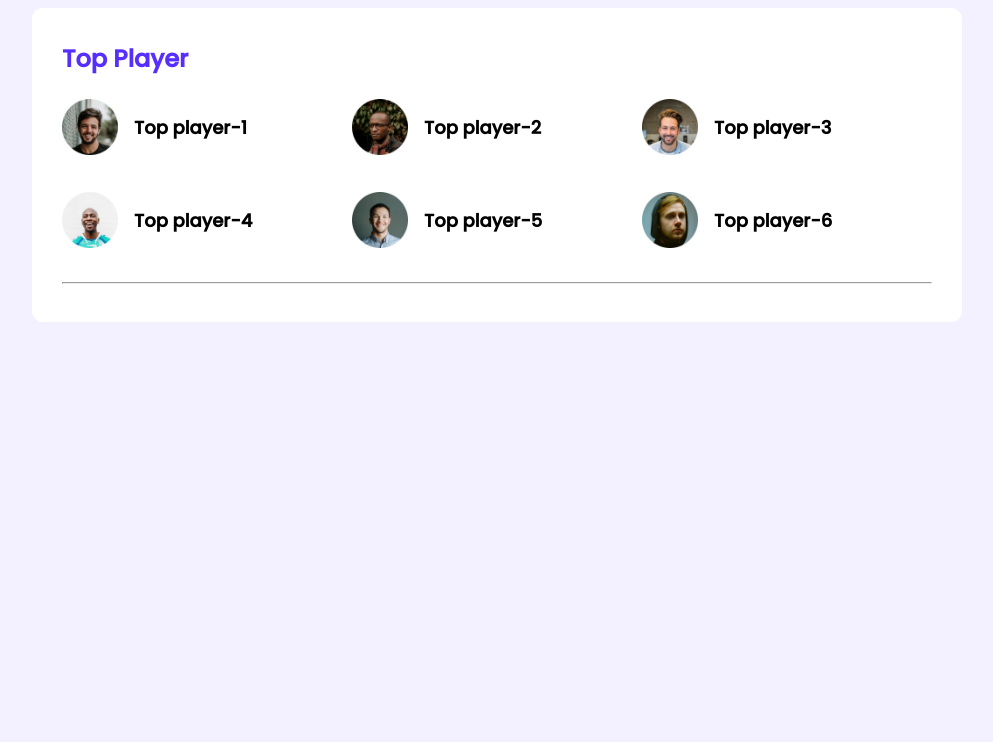
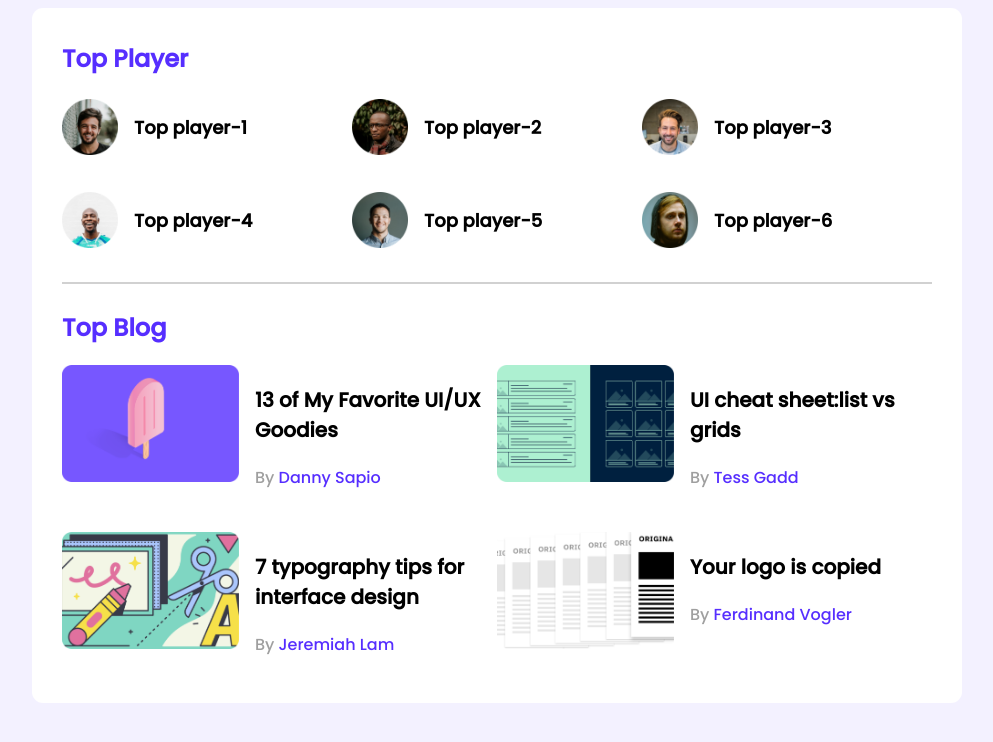
Before and after one commit to Mahin3712/leader-board-css, a plain HTML site: page index.html in a window 1280 px wide. Shown: the whole page, without its empty margins (143-1136 px from the left). Drawn offline with Linux system fonts and the light colour scheme.

Commit message:
second commit

```diff
--- a/index.html
+++ b/index.html
@@ -49,6 +49,47 @@
                 </div>
             </div>
             <hr>
+            <div class="top-blogs">
+                <h2 class="section-title">Top Blog </h2>
+            </div>
+            <div class="blogs">
+                <article class="blog">
+                    <div class="thumbnail">
+                        <img src="images/blogs/blog-1.png" alt="">
+                    </div>
+                    <div class="blog-info">
+                        <h3 class="blog-title">13 of My Favorite UI/UX Goodies</h3>
+                        <p class="blog-author">By <a href="">Danny Sapio</a> </p>
+                    </div>
+                </article>
+                <article class="blog">
+                    <div class="thumbnail">
+                        <img src="images/blogs/blog-2.png" alt="">
+                    </div>
+                    <div class="blog-info">
+                        <h3 class="blog-title">UI cheat sheet:list vs grids</h3>
+                        <p class="blog-author">By <a href="">Tess Gadd</a> </p>
+                    </div>
+                </article>
+                <article class="blog">
+                    <div class="thumbnail">
+                        <img src="images/blogs/blog-3.png" alt="">
+                    </div>
+                    <div class="blog-info">
+                        <h3 class="blog-title">7 typography tips for interface design</h3>
+                        <p class="blog-author">By <a href="">Jeremiah Lam</a> </p>
+                    </div>
+                </article>
+                <article class="blog">
+                    <div class="thumbnail">
+                        <img src="images/blogs/blog-4.png" alt="">
+                    </div>
+                    <div class="blog-info">
+                        <h3 class="blog-title">Your logo is copied</h3>
+                        <p class="blog-author">By <a href="">Ferdinand Vogler</a> </p>
+                    </div>
+                </article>
+            </div>
         </section>
     </main>
 </body>
--- a/styles/style.css
+++ b/styles/style.css
@@ -16,8 +16,9 @@ main{
     width: 870px;
     padding: 30px;
 }
-.hr{
+hr{
     border: 1px solid #D1D1D1;
+    margin-bottom: 26px;
 }
 /* top players style  */
 .top-players{
@@ -47,3 +48,34 @@ main{
     margin-left: 16px;
     font-size: 18px;
 }
+
+/* -------------
+top blog style
+--------------*/
+.blogs{
+    display: grid;
+    grid-template-columns: repeat(2, 1fr);
+    grid-row-gap: 26px;
+}
+.blog{
+    display: flex;
+}
+.blog img{
+    width: 177px;
+    height: 117px;
+}
+.blog-info{
+    margin-left: 16px;
+}
+.blog-title{
+    font-size: 20px;
+}
+.blog-author{
+    color: #9F9F9F;
+    font-size: 16px;
+}
+.blog-author a{
+    text-decoration: none;
+    font-size: 16px;
+    color: #562EFF;
+}
```
